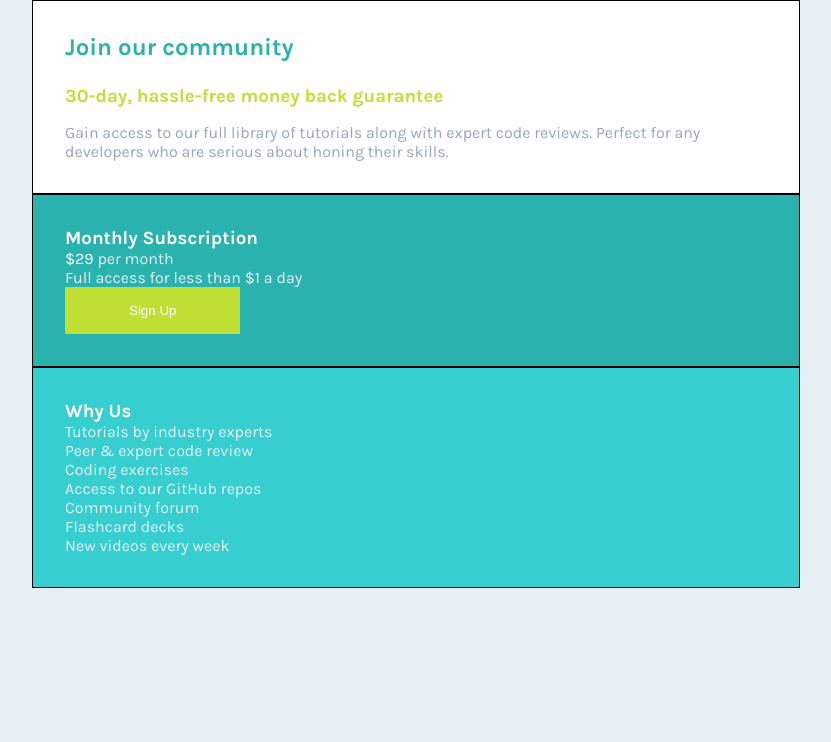
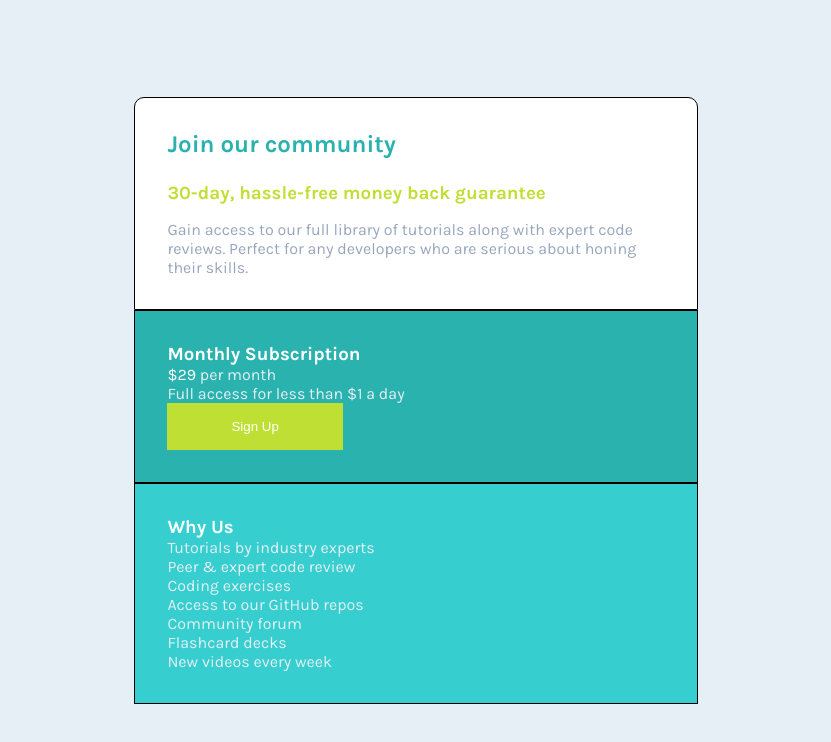
Before and after one commit to Cristiano-Monteiro/Frontend-Mentor-Single-price-grid-component-solution, a plain HTML site: page index.html in a window 1280 px wide. Shown: the whole page, without its empty margins (224-1055 px from the left). Drawn offline with Linux system fonts and the light colour scheme.

Commit message:
Improving the style.css - 1

```diff
--- a/src/css/style.css
+++ b/src/css/style.css
@@ -23,13 +23,15 @@ html{
 }
 
 body{
+    height: 100vh;
     background-color: var(--Light-Gray);
     display: flex;
     justify-content: center;
+    align-items: center;
 }
 
 main{
-    width: 60%;
+    width: 44%;
 }
 
 main .presentationMessage, main .subscription, main .aboutPageContent{
@@ -39,6 +41,7 @@ main .presentationMessage, main .subscription, main .aboutPageContent{
 
 main .presentationMessage{
     background-color: white;
+    border-radius: 10px 10px 0px 0px;
 }
 
 .presentationMessage h1{
```
